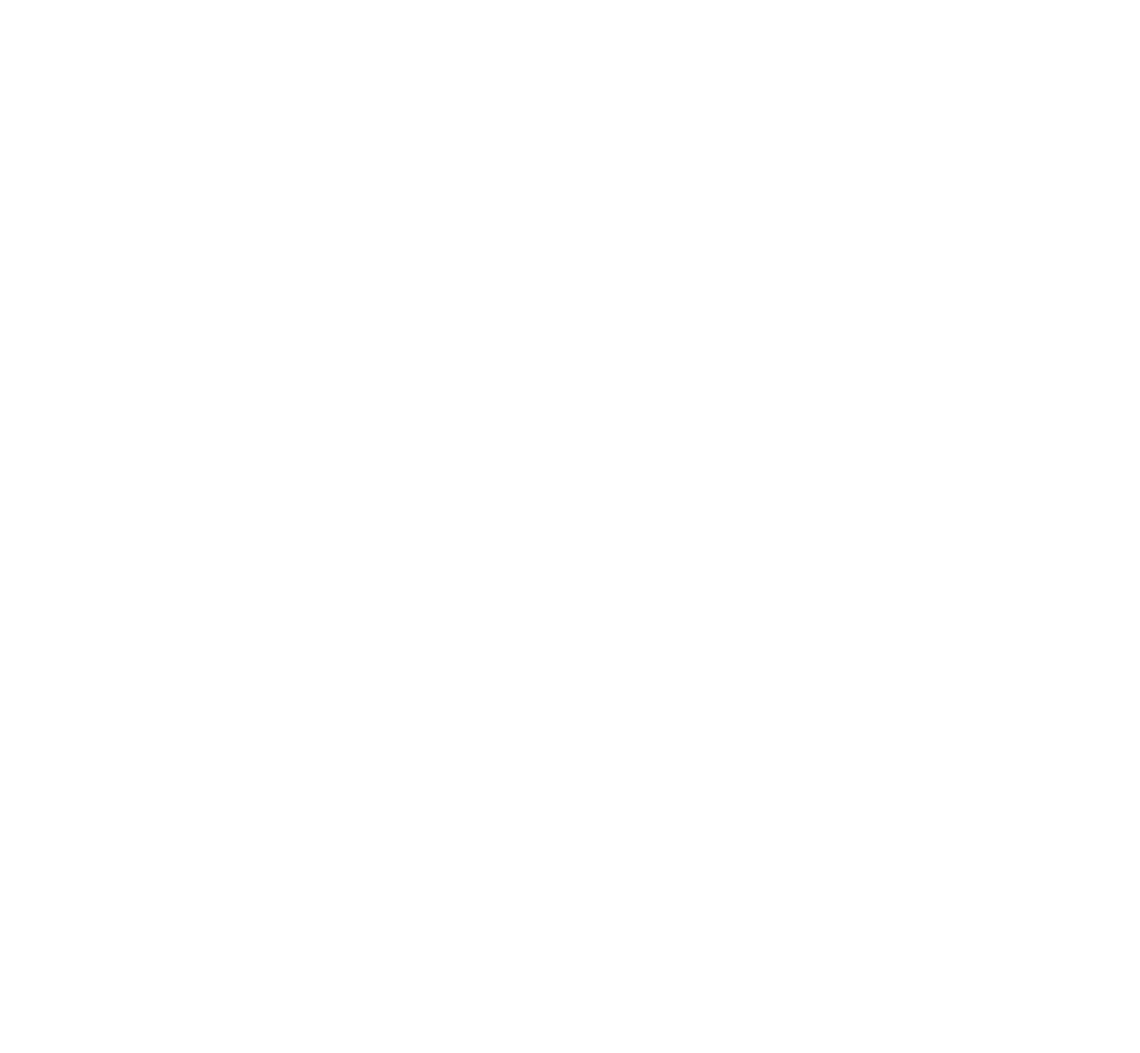
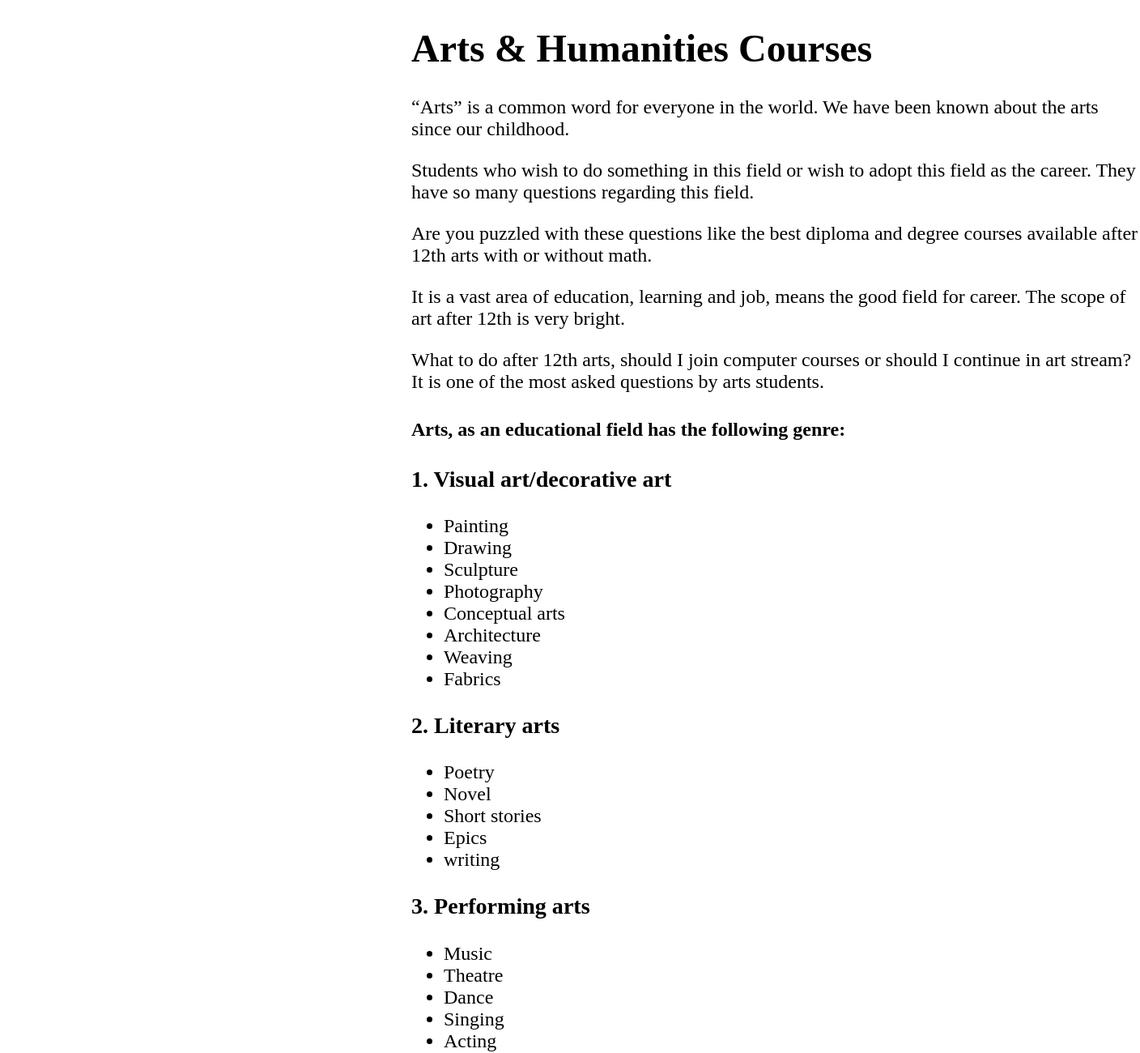
Before and after one commit to imakash3011/Class_Project, a plain HTML site: page arts.html in a window 1280 px wide. Shown: the top 1300 px of the page at 81% size, 1408 px wide, since content can reach past the window. Before the commit the page ends 800 px from the top, so only its background shows below. Drawn offline with Linux system fonts and the light colour scheme.

Commit message:
Added Arts course html file

```diff
--- a/arts.html
+++ b/arts.html
@@ -0,0 +1,74 @@
+<!DOCTYPE html>
+<html lang="en">
+<head>
+    <meta charset="UTF-8">
+    <meta name="viewport" content="width=device-width, initial-scale=1.0">
+    <meta http-equiv="X-UA-Compatible" content="ie=edge">
+    <title>Document</title>
+    <link rel="stylesheet" href="engg.css">
+</head>
+<body>
+    <div  class="maindiv">
+        <h1>Arts & Humanities Courses</h1>
+        <p>“Arts” is a common word for everyone in the world. We have been known about the arts since our childhood.</p>
+
+        <p>Students who wish to do something in this field or wish to adopt this field as the career. They have so many questions regarding this field.</p>
+
+        <p>Are you puzzled with these questions like the best diploma and degree courses available after 12th arts with or without math.</p>
+
+        <p>It is a vast area of education, learning and job, means the good field for career. The scope of art after 12th is very bright.</p>
+
+        <p>What to do after 12th arts, should I join computer courses or should I continue in art stream? It is one of the most asked questions by arts students.</p>
+
+        <p><h4>Arts, as an educational field has the following genre:</h4></p>
+        <p><h3>1. Visual art/decorative art</h3></p>
+        <ul>
+            <li>    Painting</li>
+            <li>  Drawing</li>
+            <li>   Sculpture</li>
+            <li>    Photography</li>
+            <li>  Conceptual arts</li>
+            <li>   Architecture</li>
+            <li>   Weaving</li>
+            <li>   Fabrics</li>
+        </ul>
+        <p><h3>2. Literary arts</h3></p>
+        <ul>
+
+                <li>     Poetry</li>
+                <li>   Novel</li>
+                <li>    Short stories</li>
+                <li>    Epics</li>
+                <li>  writing</li>
+        </ul>
+        <p><h3>3. Performing arts</h3></p>
+        <ul>
+
+                <li> Music</li>
+                <li>  Theatre</li>
+                <li> Dance</li>
+                <li>   Singing</li>
+            <li>  Acting</li>
+            <li>   Comedy</li>
+            <li>    Direction</li>
+            <li>    Choreography</li>
+            <li>   Editing</li>
+            <li>   Martial art</li>
+        </ul>
+        <p><h3>4. Games</h3></p>
+        <ul>
+                <li>   Designing</li>
+                <li>   Animation</li>
+                <li>   Computer programmer</li>
+        </ul>
+        <p><h3>5. Gastronomy/culinary arts</h3></p>
+        <ul>
+                <li>  Chef</li>
+                <li>  Catering</li>
+        </ul>
+
+
+
+    </div>
+</body>
+</html>
```
Also changed, not shown: index.html (+2 -2 lines), medical.html (+4 -3 lines).
